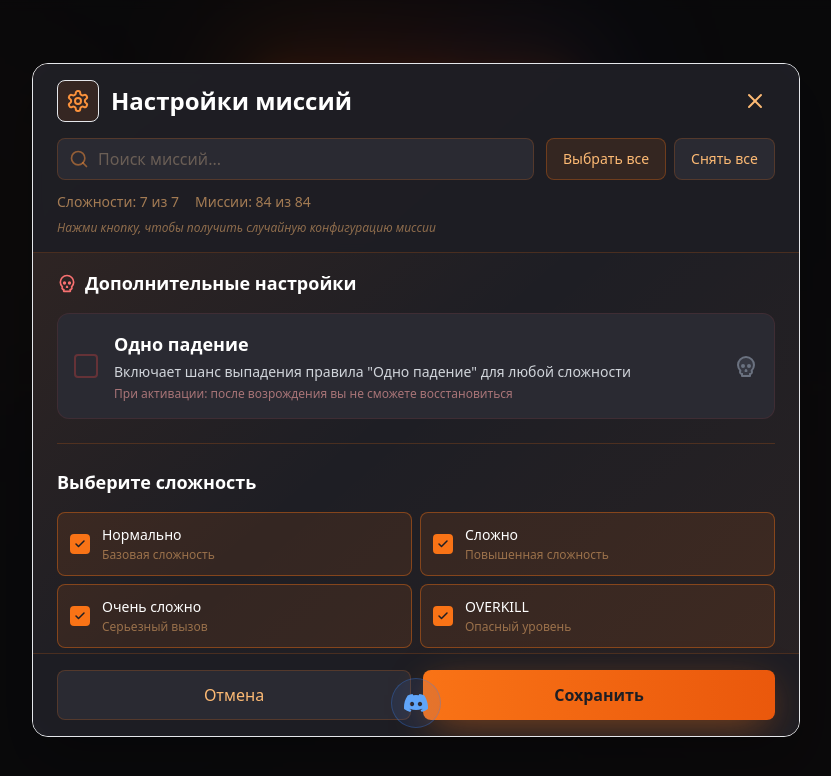
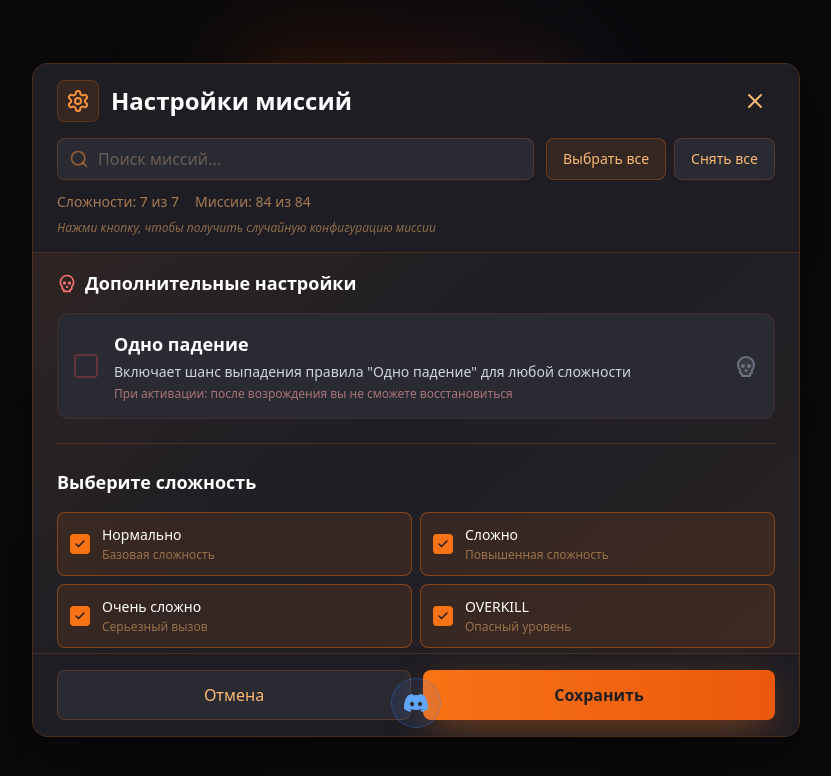
Before and after one commit to lair-venom/pd2, a React (Vite) app: page / in a window 1280 px wide. Both pictures are taken after a click on the button "Настройки". Shown: the top 776 px of the page, without its empty margins (224-1055 px from the left). Built offline with nearby package versions, Linux system fonts and the light colour scheme.

Commit message:
Updated settings.tsx

```diff
--- a/src/components/settings.tsx
+++ b/src/components/settings.tsx
@@ -88,14 +88,14 @@ export default function Settings({
 
   return (
     <div className="fixed inset-0 z-50 flex items-center justify-center p-4 bg-black/70 backdrop-blur-sm animate-fadeIn">
-      <div className="relative w-full max-w-3xl max-h-[85vh] bg-[#1e1e24] rounded-2xl border border-orange-500/ shadow-2xl overflow-hidden">
+      <div className="relative w-full max-w-3xl max-h-[85vh] bg-[#1e1e24] rounded-2xl border border-orange-500/20 shadow-2xl overflow-hidden">
         <div className="absolute inset-0 bg-gradient-to-br from-orange-500/10 via-transparent to-orange-500/5"></div>
 
         <div className="relative">
           <div className="sticky top-0 bg-[#1e1e24]/95 backdrop-blur-sm border-b border-orange-500/20 px-6 py-4 z-10">
             <div className="flex items-center justify-between mb-4">
               <div className="flex items-center gap-3">
-                <div className="p-2 bg-orange-500/10 rounded-lg border border-orange-500/">
+                <div className="p-2 bg-orange-500/10 rounded-lg border border-orange-500/20">
                   <SettingsIcon className="w-6 h-6 text-orange-400" />
                 </div>
                 <h2 className="text-2xl font-bold text-white">Настройки миссий</h2>
```
